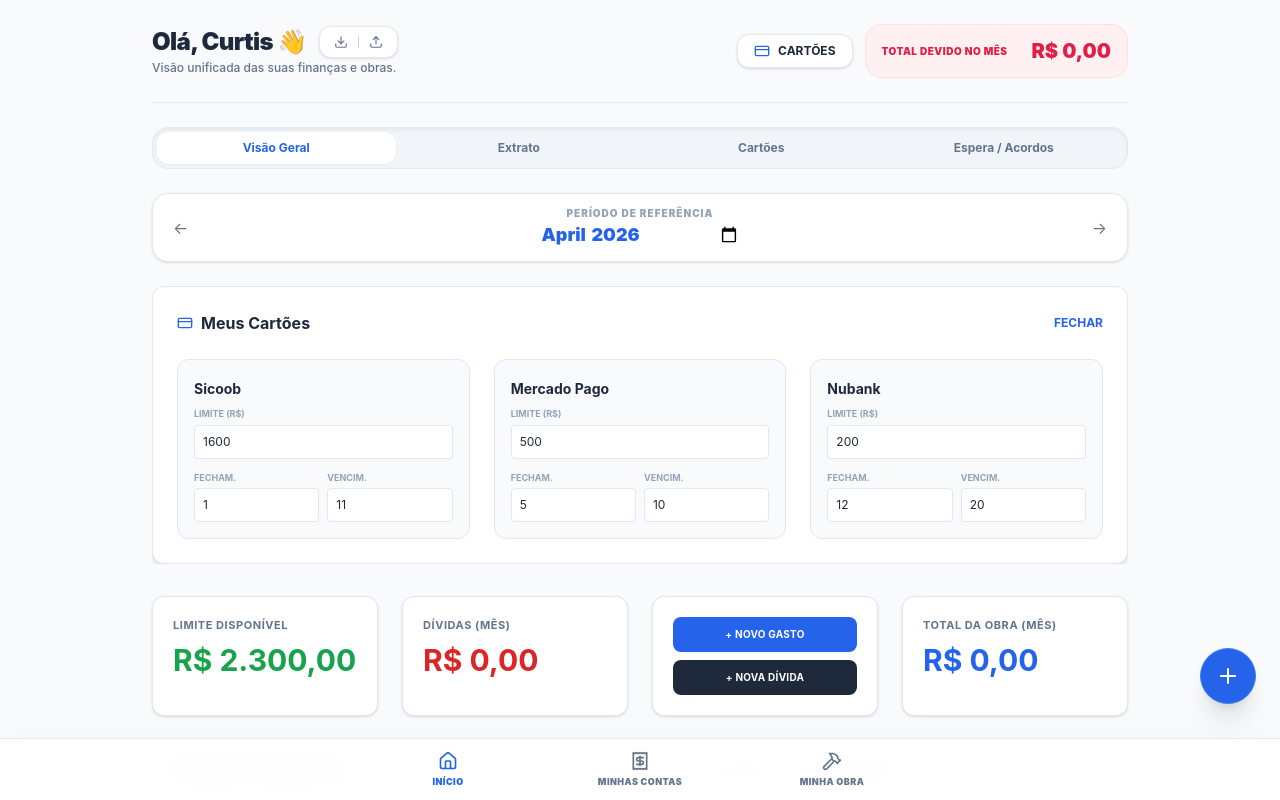
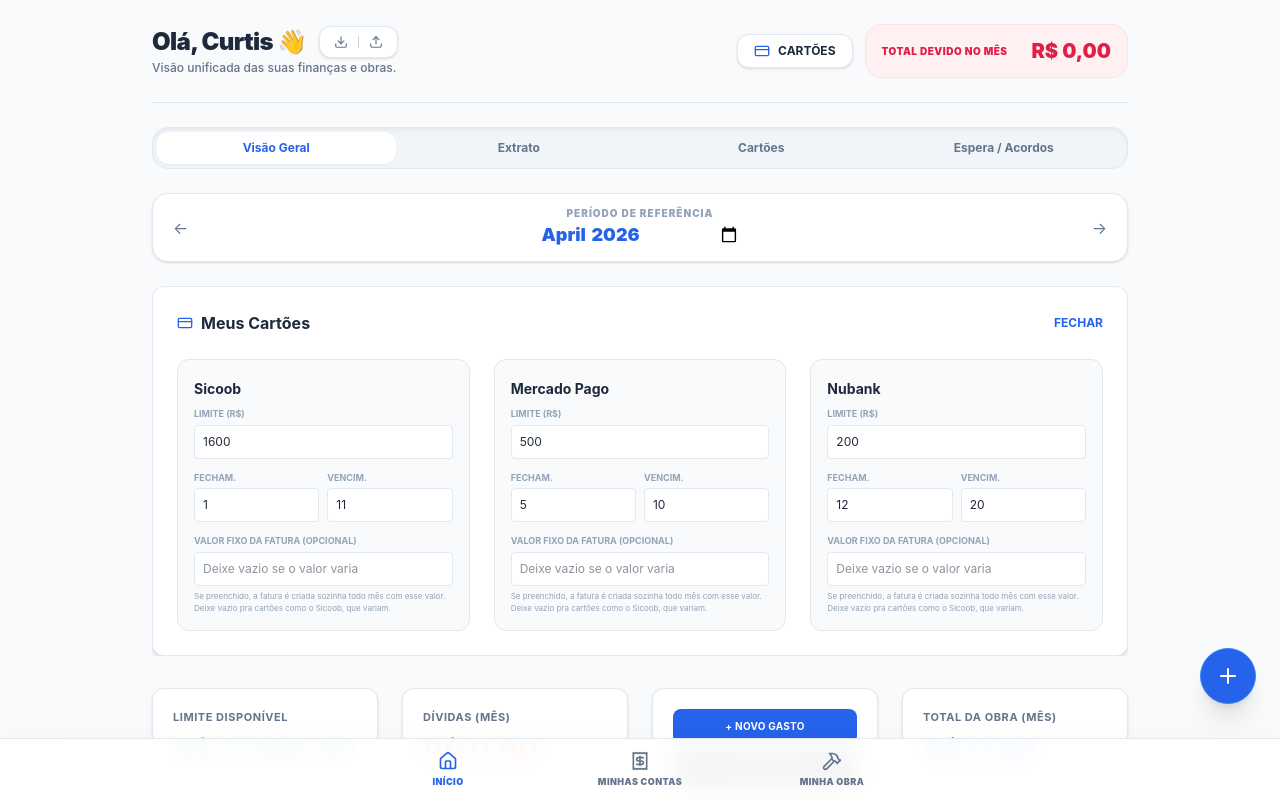
Before and after one commit to curtisrithelly-dev/MINHAS-FINAN-AS-, a React (Vite) app: page / in a window 1280 px wide. Both pictures are taken after a click on the button "CARTÕES". Shown: the top 800 px of the page. Built offline with nearby package versions, Linux system fonts and the light colour scheme.

Commit message:
Update App.tsx

```diff
--- a/src/App.tsx
+++ b/src/App.tsx
@@ -1,4 +1,4 @@
-import { useState, useEffect, useMemo, ChangeEvent } from 'react';
+import { useState, useEffect, useMemo, useRef, ChangeEvent, RefObject } from 'react';
 import { PlusCircle, CreditCard as CreditCardIcon, History, Trash2, Download, Upload, Share2, Home, Receipt, Hammer, Plus, X, ListTodo, Wallet, ChevronRight, Check } from 'lucide-react';
 import { motion, AnimatePresence } from 'motion/react';
 import { Transaction, Debt, CreditCard, DebtPayment } from './types';
@@ -38,6 +38,107 @@
   const [debtSubTab, setDebtSubTab] = useState<'current' | 'old'>('current');
   const [reportStartDate, setReportStartDate] = useState<string>('');
   const [reportEndDate, setReportEndDate] = useState<string>('');
+
+  // Refs para o preenchimento automático ao lançar a fatura total do cartão
+  const txDescriptionRef = useRef<HTMLInputElement>(null);
+  const txCategoryRef = useRef<HTMLInputElement>(null);
+  const quickTxDescriptionRef = useRef<HTMLInputElement>(null);
+  const quickTxCategoryRef = useRef<HTMLInputElement>(null);
+
+  const autoFillInvoiceFields = (
+    cardId: string,
+    descRef: RefObject<HTMLInputElement>,
+    catRef: RefObject<HTMLInputElement>
+  ) => {
+    const card = cards.find(c => c.id === cardId);
+    if (card) {
+      const monthLabel = new Date().toLocaleDateString('pt-BR', { month: 'long', year: 'numeric' });
+      if (descRef.current && !descRef.current.value) {
+        descRef.current.value = `Fatura ${card.name} (${monthLabel})`;
+      }
+      if (catRef.current && !catRef.current.value) {
+        catRef.current.value = 'Cartão de Crédito';
+      }
+    }
+  };
+
+  const handlePaymentMethodChange = (e: ChangeEvent<HTMLSelectElement>) => {
+    const [type, id] = e.target.value.split(':');
+    if (type === 'cc') autoFillInvoiceFields(id, txDescriptionRef, txCategoryRef);
+  };
+
+  const handleQuickPaymentMethodChange = (e: ChangeEvent<HTMLSelectElement>) => {
+    const [type, id] = e.target.value.split(':');
+    if (type === 'cc') autoFillInvoiceFields(id, quickTxDescriptionRef, quickTxCategoryRef);
+  };
+
+  // Gera automaticamente a fatura do ciclo atual pros cartões com valor fixo definido (ex: Mercado Pago, Nubank)
+  useEffect(() => {
+    const today = new Date();
+    const pDay = today.getDate();
+    const pMonth = today.getMonth() + 1;
+    const pYear = today.getFullYear();
+
+    setDebts(prevDebts => {
+      let changed = false;
+      const updated = [...prevDebts];
+
+      cards.forEach(card => {
+        if (!card.fixedInvoiceAmount) return;
+
+        let tYear = pYear;
+        let tMonth = pMonth - 1; // 0-indexado
+        if (pDay > card.closingDay) tMonth++;
+        const targetDate = new Date(tYear, tMonth, card.dueDay);
+        const monthYearLabel = targetDate.toLocaleDateString('pt-BR', { month: 'long', year: 'numeric' });
+        const creditorName = `Fatura: ${card.name} (${monthYearLabel})`;
+
+        const alreadyExists = updated.some(d => d.creditor === creditorName);
+        if (!alreadyExists) {
+          const y = targetDate.getFullYear();
+          const mm = String(targetDate.getMonth() + 1).padStart(2, '0');
+          const dd = String(targetDate.getDate()).padStart(2, '0');
+          updated.push({
+            id: crypto.randomUUID(),
+            cardId: card.id,
+            creditor: creditorName,
+            totalAmount: card.fixedInvoiceAmount,
+            remainingAmount: card.fixedInvoiceAmount,
+            dueDate: `${y}-${mm}-${dd}`,
+            status: 'pending',
+            type: 'fixed',
+            payments: [],
+            notes: 'Fatura fixa gerada automaticamente com base no valor configurado do cartão.'
+          });
+          changed = true;
+        }
+      });
+
+      return changed ? updated : prevDebts;
+    });
+  }, [cards]);
+
+  // Cartões sem valor fixo (variam todo mês) perto do dia de fechamento e sem fatura lançada ainda
+  const closingReminders = useMemo(() => {
+    const today = new Date();
+    const pDay = today.getDate();
+    const pMonth = today.getMonth() + 1;
+    const pYear = today.getFullYear();
+
+    return cards.filter(card => {
+      if (card.fixedInvoiceAmount) return false;
+      const diff = pDay - card.closingDay;
+      if (diff < 0 || diff > 3) return false; // janela de 3 dias após o fechamento
+
+      let tYear = pYear;
+      let tMonth = pMonth - 1;
+      if (pDay > card.closingDay) tMonth++;
+      const targetDate = new Date(tYear, tMonth, card.dueDay);
+      const monthYearLabel = targetDate.toLocaleDateString('pt-BR', { month: 'long', year: 'numeric' });
+      const creditorName = `Fatura: ${card.name} (${monthYearLabel})`;
+      return !debts.some(d => d.creditor === creditorName);
+    });
+  }, [cards, debts]);
   const [debtStatusFilter, setDebtStatusFilter] = useState<'all' | 'pending' | 'paid' | 'negotiate'>('all');
 
   // Sync to localStorage
@@ -780,6 +881,22 @@
                             />
                           </div>
                         </div>
+                        <div>
+                          <label className="text-[9px] font-bold text-[#94A3B8] uppercase block mb-1">Valor Fixo da Fatura (opcional)</label>
+                          <input
+                            type="number"
+                            step="0.01"
+                            placeholder="Deixe vazio se o valor varia"
+                            className="w-full bg-white border border-[#E2E8F0] p-2 rounded text-xs outline-none"
+                            value={card.fixedInvoiceAmount ?? ''}
+                            onChange={(e) => {
+                              const newCards = [...cards];
+                              newCards[idx].fixedInvoiceAmount = e.target.value === '' ? undefined : Number(e.target.value);
+                              setCards(newCards);
+                            }}
+                          />
+                          <p className="text-[8px] text-[#94A3B8] mt-1">Se preenchido, a fatura é criada sozinha todo mês com esse valor. Deixe vazio pra cartões como o Sicoob, que variam.</p>
+                        </div>
                       </div>
                     </div>
                   ))}
@@ -798,6 +915,20 @@
               exit={{ opacity: 0, y: -10 }}
               className="space-y-6"
             >
+              {closingReminders.length > 0 && (
+                <div className="bg-[#FEF3C7] border border-[#FCD34D] rounded-xl p-4 flex items-start gap-3">
+                  <Receipt className="w-5 h-5 text-[#B45309] shrink-0 mt-0.5" />
+                  <div className="text-xs text-[#92400E]">
+                    <p className="font-bold uppercase tracking-wide mb-1">Fechamento de fatura</p>
+                    <p>
+                      {closingReminders.length === 1
+                        ? `O cartão ${closingReminders[0].name} acabou de fechar. Lembre de lançar o valor da fatura assim que consultar o app do banco.`
+                        : `Os cartões ${closingReminders.map(c => c.name).join(', ')} acabaram de fechar. Lembre de lançar o valor de cada fatura assim que consultar o app do banco.`}
+                    </p>
+                  </div>
+                </div>
+              )}
+
               <div className="grid grid-cols-2 md:grid-cols-4 gap-3 md:gap-6">
                 <div className="bg-white p-4 md:p-5 rounded-xl border border-[#E2E8F0] shadow-sm">
                   <p className="text-[9px] md:text-[11px] font-bold text-[#64748B] uppercase tracking-wider mb-1 md:mb-2 text-center md:text-left">Limite Disponível</p>
@@ -1113,6 +1244,19 @@
                             </div>
                           </div>
 
+                          <div>
+                            <label className="text-[9px] font-bold text-[#94A3B8] uppercase block mb-1">Valor Fixo da Fatura (opcional)</label>
+                            <input
+                              type="number"
+                              step="0.01"
+                              placeholder="Deixe vazio se o valor varia"
+                              className="w-full bg-[#F8FAFC] border border-[#E2E8F0] p-2 rounded-lg text-xs outline-none"
+                              value={card.fixedInvoiceAmount ?? ''}
+                              onChange={(e) => updateCard(card.id, { fixedInvoiceAmount: e.target.value === '' ? undefined : Number(e.target.value) })}
+                            />
+                            <p className="text-[8px] text-[#94A3B8] mt-1">Preenchido = a fatura entra sozinha todo mês com esse valor. Vazio = precisa lançar manualmente (ideal pro Sicoob).</p>
+                          </div>
+
                           <div className="grid grid-cols-2 gap-4 pt-2">
                             <div className="bg-[#F8FAFC] p-3 rounded-lg border border-[#F1F5F9]">
                               <p className="text-[9px] font-bold text-[#94A3B8] uppercase">Fatura Atual</p>
@@ -1181,32 +1325,13 @@
                       isWorkExpense: fd.get('isWorkExpense') === 'on'
                     }, type === 'cc' ? id : undefined);
                   }} className="grid grid-cols-1 md:grid-cols-2 gap-4 text-sm">
-                    <div className="md:col-span-2">
-                      <label className="text-[10px] font-bold text-[#94A3B8] uppercase block mb-1">Descrição</label>
-                      <input name="description" required placeholder="Salário, Jantar..." className="w-full bg-[#F8FAFC] border border-[#E2E8F0] p-2.5 rounded-lg outline-none focus:ring-1 focus:ring-[#2563EB]" />
-                    </div>
-                    <div>
-                      <label className="text-[10px] font-bold text-[#94A3B8] uppercase block mb-1">Valor (R$)</label>
-                      <input name="amount" type="number" step="0.01" inputMode="decimal" required className="w-full bg-[#F8FAFC] border border-[#E2E8F0] p-2.5 rounded-lg outline-none focus:ring-1 focus:ring-[#2563EB]" />
-                    </div>
-                    <div>
-                      <label className="text-[10px] font-bold text-[#94A3B8] uppercase block mb-1">Tipo</label>
-                      <div className="flex items-center gap-2 bg-[#F8FAFC] border border-[#E2E8F0] p-2.5 rounded-lg h-full">
-                        <input type="checkbox" name="isWorkExpense" id="isWorkExpense" className="w-4 h-4 accent-[#2563EB]" />
-                        <label htmlFor="isWorkExpense" className="text-xs font-bold text-[#1E293B]">Gasto da Obra</label>
-                      </div>
-                    </div>
-                    <div>
-                      <label className="text-[10px] font-bold text-[#94A3B8] uppercase block mb-1">Categoria</label>
-                      <input name="category" required placeholder="Lazer, Contas..." className="w-full bg-[#F8FAFC] border border-[#E2E8F0] p-2.5 rounded-lg outline-none focus:ring-1 focus:ring-[#2563EB]" />
-                    </div>
-                    <div>
-                      <label className="text-[10px] font-bold text-[#94A3B8] uppercase block mb-1">Data</label>
-                      <input name="date" type="date" required defaultValue={new Date().toISOString().split('T')[0]} className="w-full bg-[#F8FAFC] border border-[#E2E8F0] p-2.5 rounded-lg outline-none focus:ring-1 focus:ring-[#2563EB]" />
+                    <div className="md:col-span-2 bg-[#EFF6FF] border border-[#BFDBFE] rounded-lg p-2.5 text-[11px] text-[#1E40AF] font-medium">
+                      💡 Dica: para lançar no cartão, prefere colocar cada compra ou só o valor total da fatura do mês? Ao escolher um cartão abaixo, a Descrição e a Categoria já vêm preenchidas com "Fatura" — é só ajustar o valor. Se quiser lançar uma compra específica, edite esses dois campos normalmente.
                     </div>
                     <div>
                       <label className="text-[10px] font-bold text-[#94A3B8] uppercase block mb-1">Método de Pagamento</label>
-                      <select name="method" required className="w-full bg-[#F8FAFC] border border-[#E2E8F0] p-2.5 rounded-lg outline-none focus:ring-1 focus:ring-[#2563EB]">
+                      <select name="method" required defaultValue="" onChange={handlePaymentMethodChange} className="w-full bg-[#F8FAFC] border border-[#E2E8F0] p-2.5 rounded-lg outline-none focus:ring-1 focus:ring-[#2563EB]">
+                        <option value="" disabled>Selecione...</option>
                         <optgroup label="Usar Cartão (Fatura)">
                           {cards.map(card => (
                             <option key={card.id} value={`cc:${card.id}`}>{card.name} (Disp: {formatCurrency(card.availableLimit)})</option>
@@ -1214,6 +1339,29 @@
                         </optgroup>
                         <option value="other:direct">Dinheiro / Pix Direto</option>
                       </select>
+                    </div>
+                    <div>
+                      <label className="text-[10px] font-bold text-[#94A3B8] uppercase block mb-1">Valor (R$)</label>
+                      <input name="amount" type="number" step="0.01" inputMode="decimal" required className="w-full bg-[#F8FAFC] border border-[#E2E8F0] p-2.5 rounded-lg outline-none focus:ring-1 focus:ring-[#2563EB]" />
+                    </div>
+                    <div className="md:col-span-2">
+                      <label className="text-[10px] font-bold text-[#94A3B8] uppercase block mb-1">Descrição</label>
+                      <input ref={txDescriptionRef} name="description" required placeholder="Salário, Jantar, ou escolha um cartão ao lado para preencher como Fatura" className="w-full bg-[#F8FAFC] border border-[#E2E8F0] p-2.5 rounded-lg outline-none focus:ring-1 focus:ring-[#2563EB]" />
+                    </div>
+                    <div>
+                      <label className="text-[10px] font-bold text-[#94A3B8] uppercase block mb-1">Categoria</label>
+                      <input ref={txCategoryRef} name="category" required placeholder="Lazer, Contas..." className="w-full bg-[#F8FAFC] border border-[#E2E8F0] p-2.5 rounded-lg outline-none focus:ring-1 focus:ring-[#2563EB]" />
+                    </div>
+                    <div>
+                      <label className="text-[10px] font-bold text-[#94A3B8] uppercase block mb-1">Data</label>
+                      <input name="date" type="date" required defaultValue={new Date().toISOString().split('T')[0]} className="w-full bg-[#F8FAFC] border border-[#E2E8F0] p-2.5 rounded-lg outline-none focus:ring-1 focus:ring-[#2563EB]" />
+                    </div>
+                    <div>
+                      <label className="text-[10px] font-bold text-[#94A3B8] uppercase block mb-1">Tipo</label>
+                      <div className="flex items-center gap-2 bg-[#F8FAFC] border border-[#E2E8F0] p-2.5 rounded-lg h-full">
+                        <input type="checkbox" name="isWorkExpense" id="isWorkExpense" className="w-4 h-4 accent-[#2563EB]" />
+                        <label htmlFor="isWorkExpense" className="text-xs font-bold text-[#1E293B]">Gasto da Obra</label>
+                      </div>
                     </div>
                     <div className="md:col-span-2 pt-2 flex gap-3">
                       <button type="submit" className="flex-1 bg-[#2563EB] text-white py-2.5 rounded-lg font-bold hover:bg-[#1D4ED8]">Confirmar</button>
@@ -2257,9 +2405,24 @@
                     }, type === 'cc' ? id : undefined);
                     setShowQuickAdd(false);
                   }} className="space-y-4 text-sm">
+                    <div className="bg-[#EFF6FF] border border-[#BFDBFE] rounded-xl p-2.5 text-[11px] text-[#1E40AF] font-medium">
+                      💡 Ao escolher um cartão em "Forma de Pagamento", Descrição e Categoria já vêm como "Fatura" — ajuste só o valor se for lançar o total da fatura, ou edite os campos se preferir lançar uma compra específica.
+                    </div>
+                    <div>
+                      <label className="text-[10px] font-black text-[#94A3B8] uppercase block mb-1">Forma de Pagamento</label>
+                      <select name="method" required defaultValue="" onChange={handleQuickPaymentMethodChange} className="w-full bg-[#F8FAFC] border border-[#E2E8F0] p-2.5 rounded-xl outline-none focus:ring-1 focus:ring-[#2563EB]">
+                        <option value="" disabled>Selecione...</option>
+                        <optgroup label="Usar Limite do Cartão">
+                          {cards.map(card => (
+                            <option key={card.id} value={`cc:${card.id}`}>{card.name} (Disp: {formatCurrency(card.availableLimit)})</option>
+                          ))}
+                        </optgroup>
+                        <option value="other:direct">Dinheiro / Pix Direto</option>
+                      </select>
+                    </div>
                     <div>
                       <label className="text-[10px] font-black text-[#94A3B8] uppercase block mb-1">Descrição</label>
-                      <input name="description" required placeholder="Jantar, Supermercado..." className="w-full bg-[#F8FAFC] border border-[#E2E8F0] p-2.5 rounded-xl outline-none focus:ring-1 focus:ring-[#2563EB]" />
+                      <input ref={quickTxDescriptionRef} name="description" required placeholder="Jantar, Supermercado..." className="w-full bg-[#F8FAFC] border border-[#E2E8F0] p-2.5 rounded-xl outline-none focus:ring-1 focus:ring-[#2563EB]" />
                     </div>
 
                     <div className="grid grid-cols-2 gap-4">
@@ -2269,26 +2432,13 @@
                       </div>
                       <div>
                         <label className="text-[10px] font-black text-[#94A3B8] uppercase block mb-1">Categoria</label>
-                        <input name="category" required placeholder="Lazer, Mercado..." className="w-full bg-[#F8FAFC] border border-[#E2E8F0] p-2.5 rounded-xl outline-none focus:ring-1 focus:ring-[#2563EB]" />
+                        <input ref={quickTxCategoryRef} name="category" required placeholder="Lazer, Mercado..." className="w-full bg-[#F8FAFC] border border-[#E2E8F0] p-2.5 rounded-xl outline-none focus:ring-1 focus:ring-[#2563EB]" />
                       </div>
                     </div>
 
-                    <div className="grid grid-cols-2 gap-4">
-                      <div>
-                        <label className="text-[10px] font-black text-[#94A3B8] uppercase block mb-1">Data</label>
-                        <input name="date" type="date" required defaultValue={new Date().toISOString().split('T')[0]} className="w-full bg-[#F8FAFC] border border-[#E2E8F0] p-2.5 rounded-xl outline-none focus:ring-1 focus:ring-[#2563EB]" />
-                      </div>
-                      <div>
-                        <label className="text-[10px] font-black text-[#94A3B8] uppercase block mb-1">Forma de Pagamento</label>
-                        <select name="method" required className="w-full bg-[#F8FAFC] border border-[#E2E8F0] p-2.5 rounded-xl outline-none focus:ring-1 focus:ring-[#2563EB]">
-                          <optgroup label="Usar Limite do Cartão">
-                            {cards.map(card => (
-                              <option key={card.id} value={`cc:${card.id}`}>{card.name} (Disp: {formatCurrency(card.availableLimit)})</option>
-                            ))}
-                          </optgroup>
-                          <option value="other:direct">Dinheiro / Pix Direto</option>
-                        </select>
-                      </div>
+                    <div>
+                      <label className="text-[10px] font-black text-[#94A3B8] uppercase block mb-1">Data</label>
+                      <input name="date" type="date" required defaultValue={new Date().toISOString().split('T')[0]} className="w-full bg-[#F8FAFC] border border-[#E2E8F0] p-2.5 rounded-xl outline-none focus:ring-1 focus:ring-[#2563EB]" />
                     </div>
 
                     <div className="flex items-center gap-2 pt-2">
```
